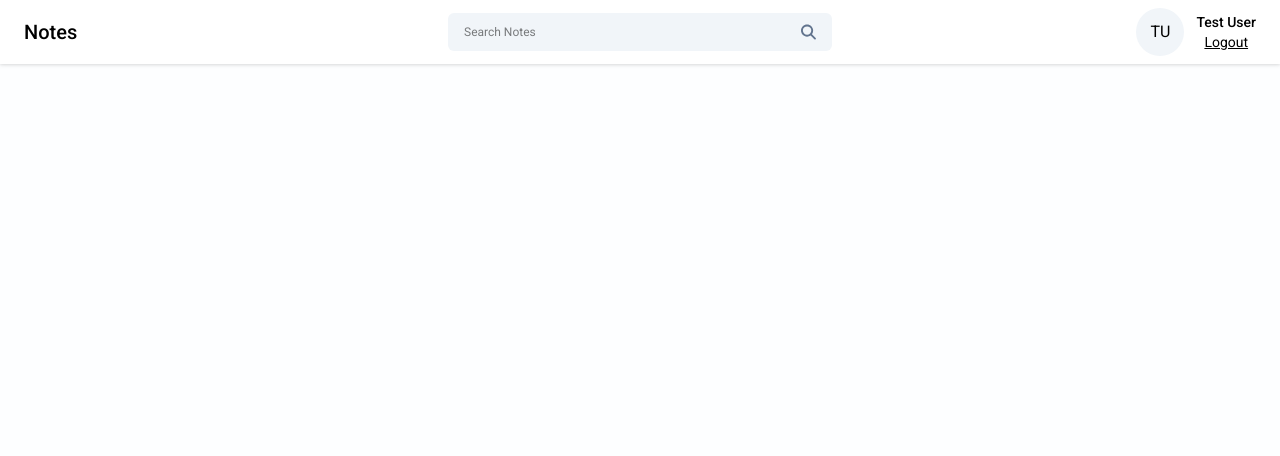
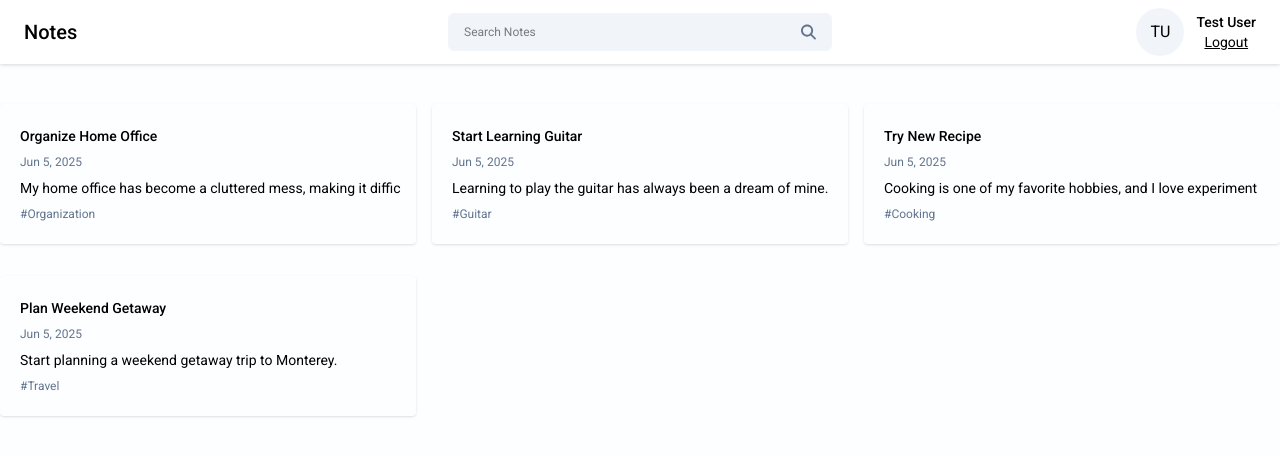
Before and after one commit to pan-cynthia/notely, a React (Vite) app: page / in a window 1280 px wide. Shown: the top 456 px of the page. Built offline with nearby package versions, Linux system fonts and the light colour scheme.

Commit message:
add notecard component + dummy notecards

```diff
--- /dev/null
+++ b/src/components/NoteCard.jsx
@@ -0,0 +1,14 @@
+const NoteCard = ({title, date, content, tags}) => {
+  return (
+    <div className="w-full h-35 px-5 py-3 mb-4 text-sm rounded shadow hover:shadow-xl hover:shadow-slate-300 outline-none">
+      <div className="h-full flex flex-col justify-center space-y-2">
+        <h6 className="text-sm font-medium">{title}</h6>
+        <p className="text-xs text-slate-500">{date}</p>
+        <p className="text-nowrap">{content?.slice(0, 60)}</p>
+        <div className="text-xs text-slate-500">{tags}</div>
+      </div>
+    </div>
+  )
+}
+
+export default NoteCard
--- a/src/pages/Home.jsx
+++ b/src/pages/Home.jsx
@@ -1,8 +1,39 @@
 import NavBar from '../components/NavBar'
+import NoteCard from '../components/NoteCard'
 
 const Home = () => {
   return (
-    <NavBar/>
+    <>
+      <NavBar/>
+      <div className="container mx-auto">
+        <div className="grid grid-cols-3 gap-4 mt-10">
+          <NoteCard
+            title="Organize Home Office"
+            date="Jun 5, 2025"
+            content="My home office has become a cluttered mess, making it difficult to find things."
+            tags="#Organization"
+          />
+          <NoteCard
+            title="Start Learning Guitar"
+            date="Jun 5, 2025"
+            content="Learning to play the guitar has always been a dream of mine."
+            tags="#Guitar"
+          />
+          <NoteCard
+            title="Try New Recipe"
+            date="Jun 5, 2025"
+            content="Cooking is one of my favorite hobbies, and I love experimenting in the kitchen."
+            tags="#Cooking"
+          />
+          <NoteCard
+            title="Plan Weekend Getaway"
+            date="Jun 5, 2025"
+            content="Start planning a weekend getaway trip to Monterey."
+            tags="#Travel"
+          />
+        </div>
+      </div>
+    </>
   )
 }
 
```
